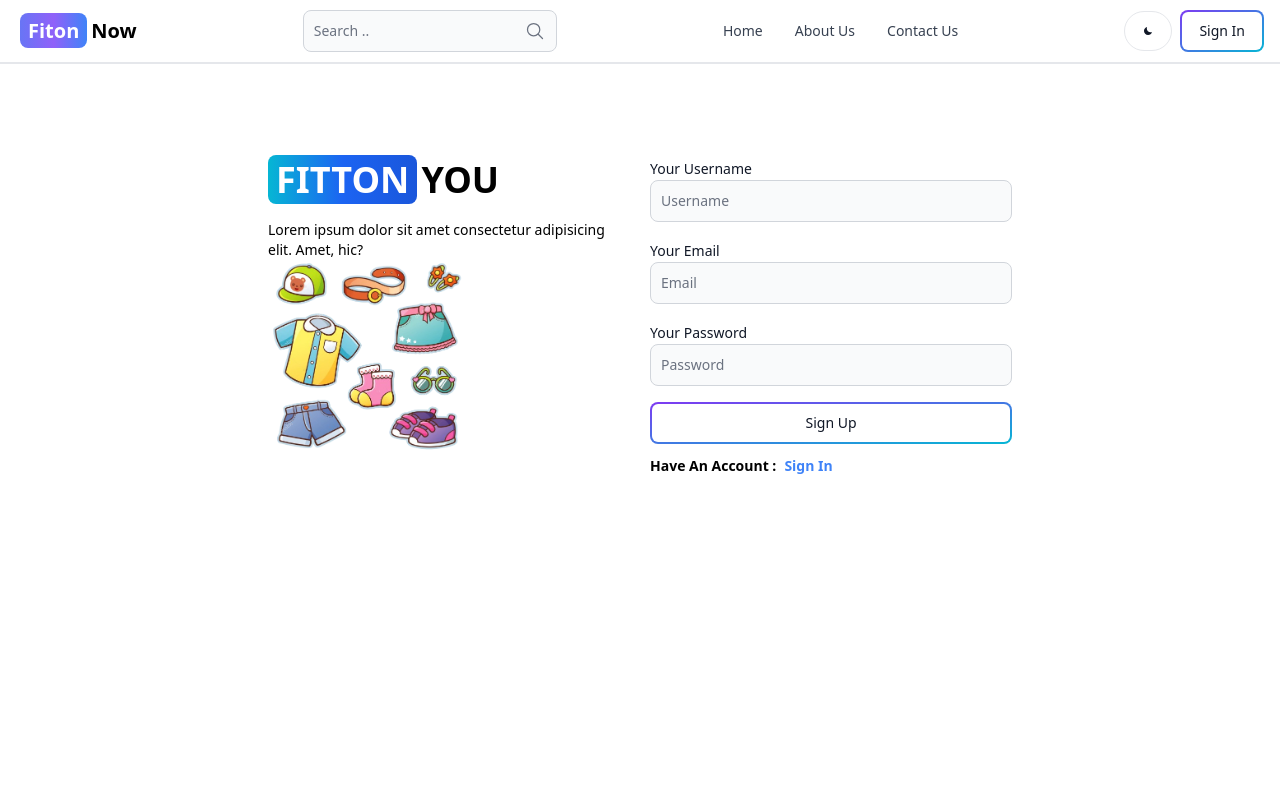
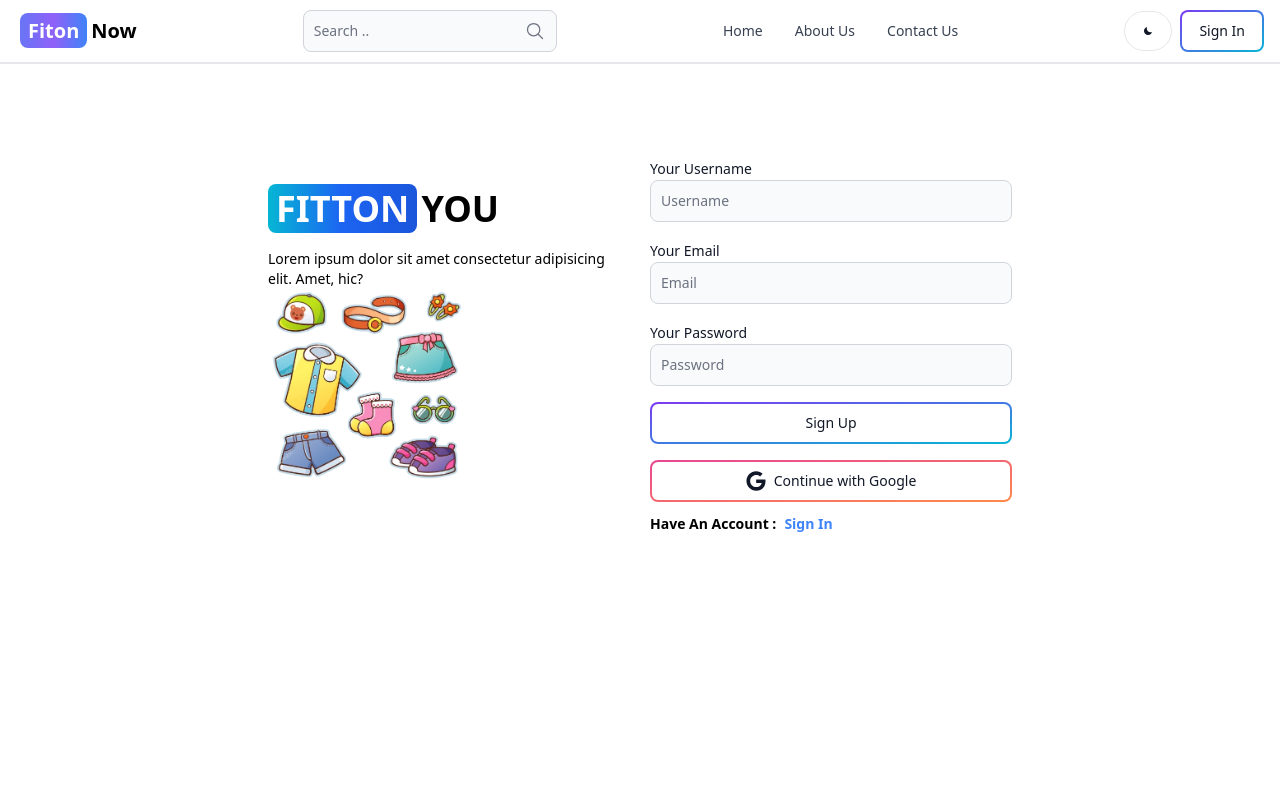
Before and after one commit to SachinUthpala/Vertual-Dressing-Room, a React (Vite) app in the folder client/: page /signup in a window 1280 px wide. Shown: the top 800 px of the page. Built offline with nearby package versions, Linux system fonts and the light colour scheme.

Commit message:
Firebase

```diff
--- a/client/package.json
+++ b/client/package.json
@@ -11,6 +11,7 @@
   },
   "dependencies": {
     "@reduxjs/toolkit": "^2.2.3",
+    "firebase": "^10.11.0",
     "flowbite-react": "^0.8.0",
     "react": "^18.2.0",
     "react-dom": "^18.2.0",
--- /dev/null
+++ b/client/src/Components/Oauth.jsx
@@ -0,0 +1,18 @@
+
+import { Button } from 'flowbite-react';
+import { FaGoogle } from 'react-icons/fa6';
+
+export default function Oauth() {
+
+    const handleGoogleClick = async () => {
+
+    }
+
+
+  return (
+    <Button type='button' gradientDuoTone='pinkToOrange' outline onClick={handleGoogleClick} >
+        <FaGoogle className='w-5 h-5 mr-2'/>
+        Continue with Google
+    </Button>
+  )
+}
--- a/client/src/Pages/SignIn.jsx
+++ b/client/src/Pages/SignIn.jsx
@@ -9,6 +9,7 @@
 import { useNavigate } from 'react-router-dom';
 import { useDispatch ,useSelector } from 'react-redux';
 import {signInStart , signInSuccess , signInFailure } from '../redux/user/userSlice'
+import Oauth from '../Components/Oauth';
 
 
 
@@ -102,6 +103,7 @@
                 ) : 'Sign In'
               }
             </Button>
+            <Oauth/>
           </form>
           <div className="flex gap-2 mt-3 text-sm font-semibold">
             <span>Dont tHave An Account : </span>
--- a/client/src/Pages/SignUp.jsx
+++ b/client/src/Pages/SignUp.jsx
@@ -7,6 +7,7 @@
 import { Alert } from 'flowbite-react';
 import { Spinner , } from 'flowbite-react';
 import { useNavigate } from 'react-router-dom';
+import Oauth from '../Components/Oauth';
 
 export default function SignUp() {
   //navigation
@@ -106,6 +107,7 @@
                 ) : 'Sign Up'
               }
             </Button>
+            <Oauth/>
           </form>
           <div className="flex gap-2 mt-3 text-sm font-semibold">
             <span>Have An Account : </span>
--- /dev/null
+++ b/client/src/firebase.js
@@ -0,0 +1,17 @@
+// Import the functions you need from the SDKs you need
+import { initializeApp } from "firebase/app";
+// TODO: Add SDKs for Firebase products that you want to use
+// https://firebase.google.com/docs/web/setup#available-libraries
+
+// Your web app's Firebase configuration
+const firebaseConfig = {
+  apiKey: "AIzaSyBJQCOSJ6s0FvaYIKjEcqUq7c7NTwiU2y0",
+  authDomain: "vertual-dressing-room.firebaseapp.com",
+  projectId: "vertual-dressing-room",
+  storageBucket: "vertual-dressing-room.appspot.com",
+  messagingSenderId: "711862903529",
+  appId: "1:711862903529:web:1866a84aed812286744678"
+};
+
+// Initialize Firebase
+const app = initializeApp(firebaseConfig);
```
Also changed, not shown: 1 other file (tests, documents, lock files or other folders).
